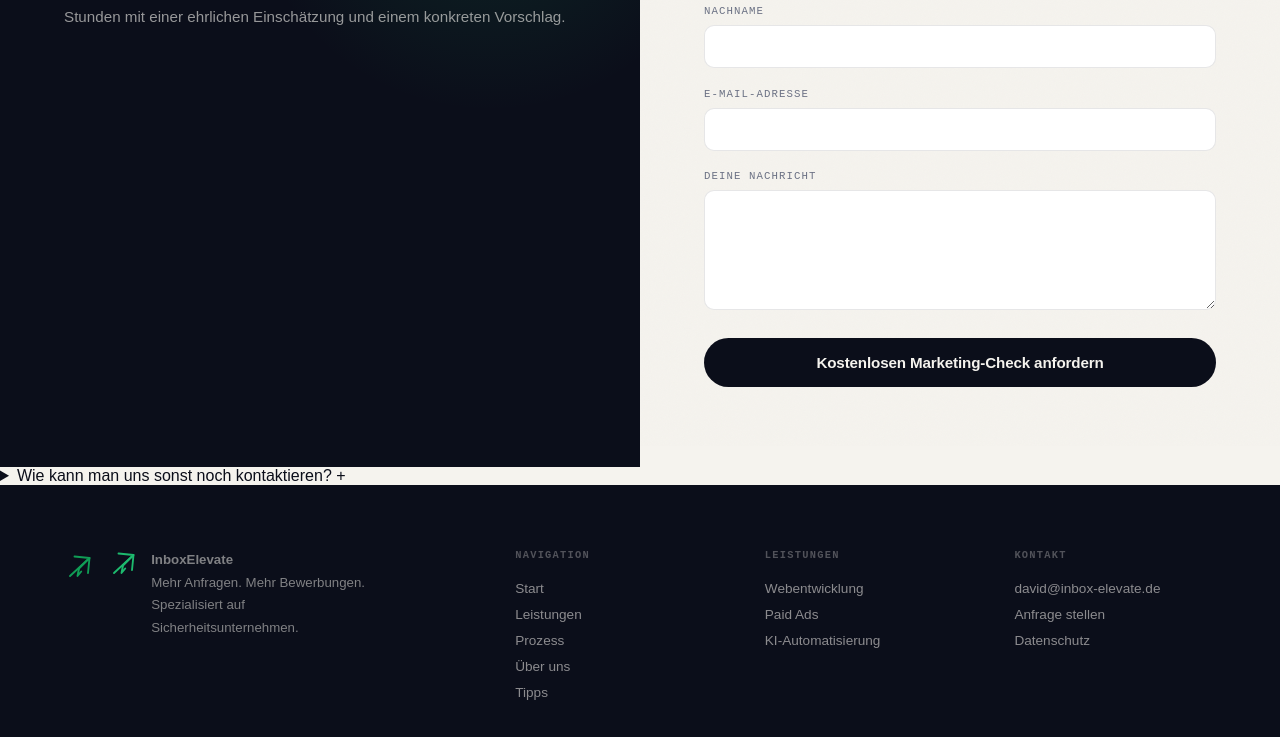
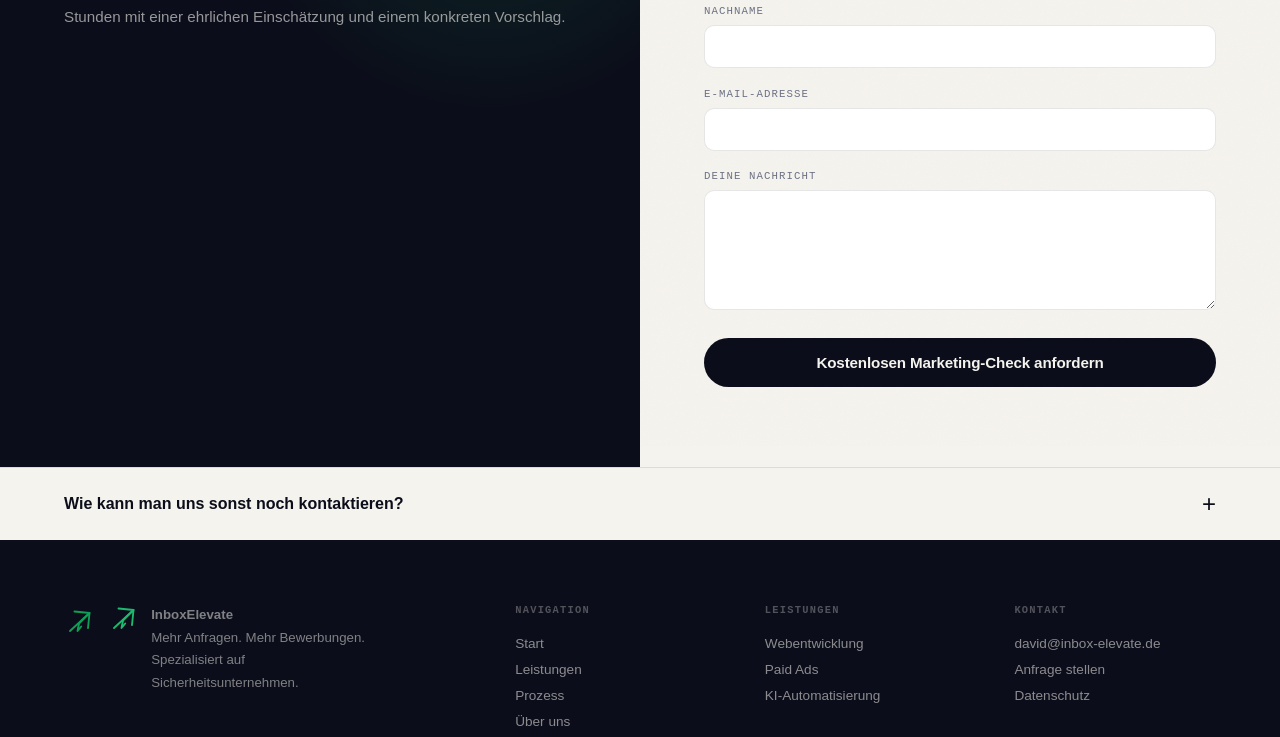
Before and after one commit to 1-david-1/website, a plain HTML site: page kontakt/index.html in a window 1280 px wide. Shown: the part 354-1091 px from the top of the page. Drawn offline with nearby package versions, Linux system fonts and the light colour scheme.

Commit message:
Add styles for alternate contact section

```diff
--- a/css/main.css
+++ b/css/main.css
@@ -1877,6 +1877,51 @@
       padding: 5rem clamp(2rem, 5vw, 4rem);
     }
 
+    .contact-alt {
+      margin: 0 auto;
+      padding: 1.5rem clamp(2rem, 5vw, 4rem);
+      border-top: 1px solid var(--border);
+      background: var(--cream);
+    }
+
+    .contact-alt summary {
+      display: flex;
+      align-items: center;
+      justify-content: space-between;
+      cursor: pointer;
+      list-style: none;
+      font-family: var(--B);
+      font-weight: 700;
+      color: var(--ink);
+    }
+
+    .contact-alt summary::-webkit-details-marker {
+      display: none;
+    }
+
+    .contact-alt summary span {
+      font-size: 1.5rem;
+      font-weight: 400;
+      line-height: 1;
+    }
+
+    .contact-alt[open] summary span {
+      transform: rotate(45deg);
+    }
+
+    .contact-alt-content {
+      padding-top: 1rem;
+    }
+
+    .contact-alt-content a {
+      color: var(--ink);
+      text-decoration: none;
+    }
+
+    .contact-alt-content a:hover {
+      color: var(--green);
+    }
+
     .contact-right .page-label {
       margin-bottom: 2rem;
     }
```
